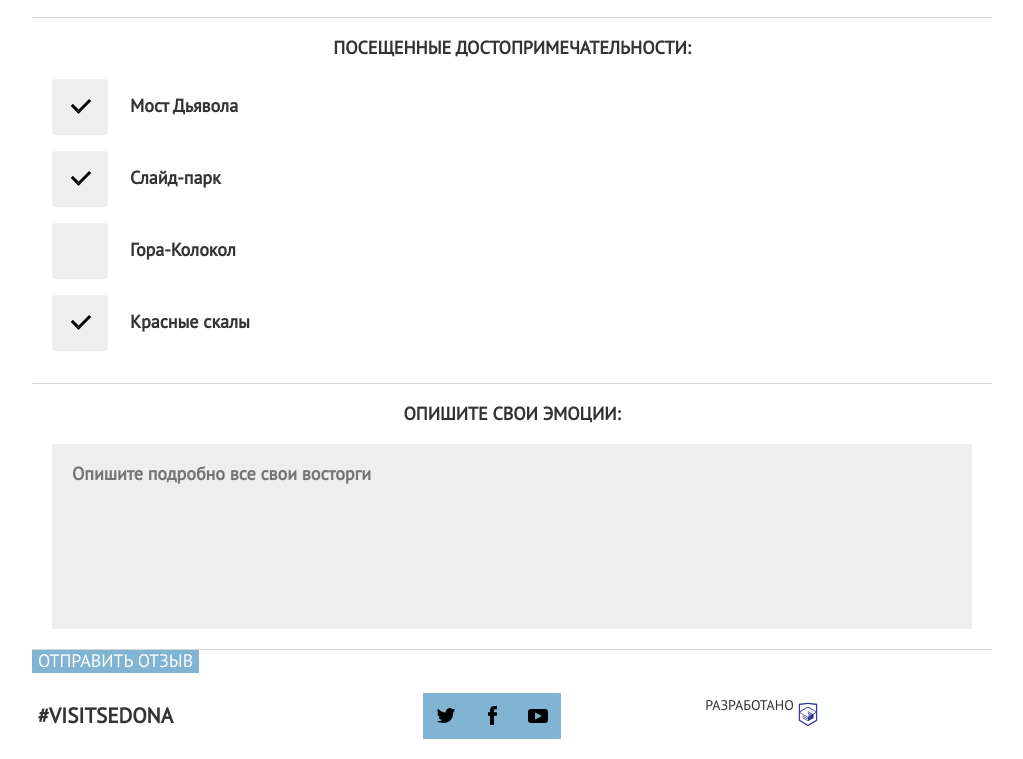
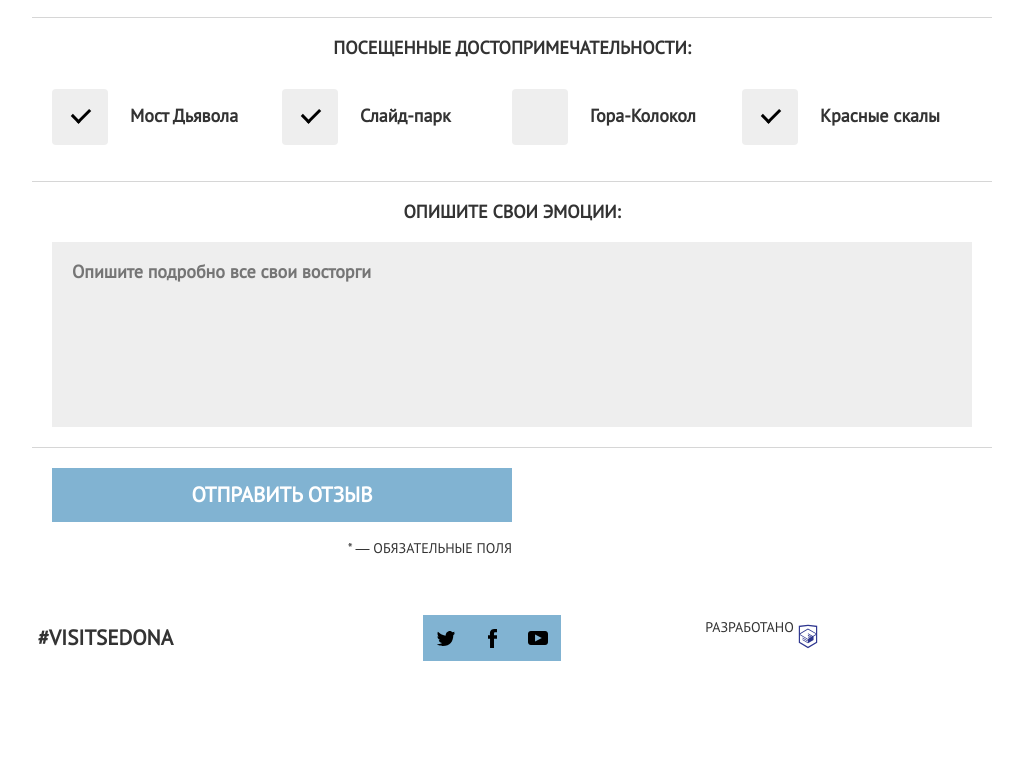
Before and after one commit to t1r1/300131-sedona, a plain HTML site: page form.html in a window 1280 px wide. Shown: the part 1365-2124 px from the top of the page, without its empty margins (128-1151 px from the left). After the commit the page ends 2046 px from the top, so only its background shows below. Drawn offline with nearby package versions, Linux system fonts and the light colour scheme; files that its build step writes are made by us from their sources; files whose address does not match are found by name.

Commit message:
форма

```diff
--- a/form.html
+++ b/form.html
@@ -112,7 +112,10 @@
 					</div>
 				</fieldset>
 				<div class="review-form__footer">
-					<button type="submit" class="review-form__btn btn">Отправить отзыв</button>
+					<div class="review-form__submit">
+						<button type="submit" class="review-form__btn btn">Отправить отзыв</button>
+					</div>
+					<div class="review-form__notes"><p>* &#8212; обязательные поля</p></div>
 				</div>
 
 		</form>
--- a/sass/blocks/review-form.scss
+++ b/sass/blocks/review-form.scss
@@ -44,8 +44,31 @@ form {
 .review-form__item:nth-child(4) {
     @media #{$tablet-widths} {
         width: 100%;
+        padding: 20px 75px;
     }
 
+    @media #{$desktop-widths} {
+        padding: 20px 20px;
+    }
+
+}
+
+.review-form__item:nth-child(4) .review-form__group {
+    @media #{$tablet-widths} {
+        display: flex;
+        flex-wrap: wrap;
+    }
+
+    @media #{$tablet-widths} {
+        flex-wrap: nowrap;
+    }
+
+}
+
+.review-form__item:nth-child(4) .review-form__field{
+    @media #{$tablet-widths} {
+        width: 50%;
+    }
 }
 
 .review-form__item:nth-child(5) {
@@ -191,3 +214,35 @@ form {
     border: none;
     resize: none;
 }
+
+.review-form__footer {
+    width: 100%;
+    padding: 20px;
+   	display: flex;
+	flex-direction: column;
+	flex-wrap: wrap;
+    @include capslock();
+    justify-content: flex-end;
+
+
+}
+.review-form__submit {
+    width: 50%;
+}
+
+.review-form__notes {
+    width: 50%;
+    text-align: right;
+}
+.review-form__btn {
+    @include btn-style();
+    width: 100%;
+
+}
+
+
+@media #{$tablet-widths} {
+	.review-form__footer {
+		flex-wrap: nowrap;
+	}
+}
```
Also changed, not shown: index.html (+2 -2 lines).
